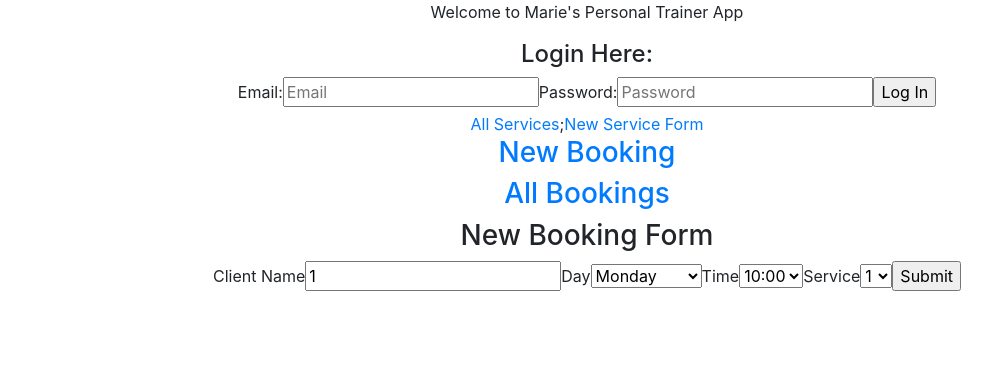
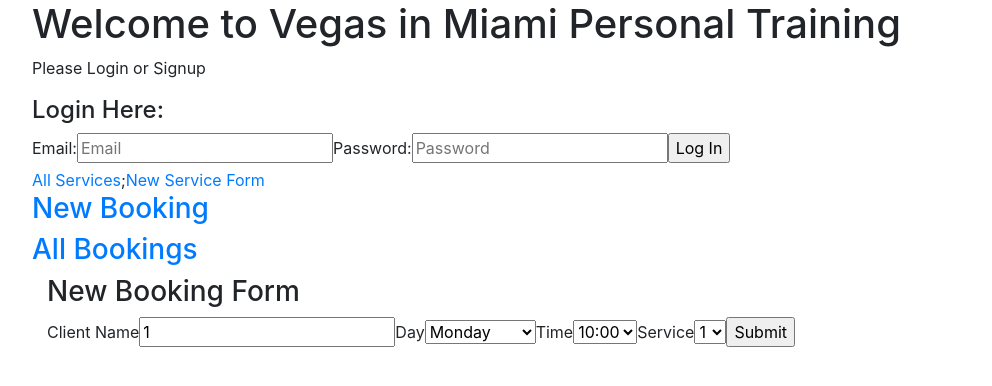
Before and after one commit to Marie-Burns22/trainer-frontend, a React (Create React App) app: page /bookings/new in a window 1280 px wide. Shown: the top 386 px of the page, without its empty margins (53-1045 px from the left). Built offline with nearby package versions, Linux system fonts and the light colour scheme; no server answers.

Commit message:
Add action and reducer to clear login form once successfully submitted

```diff
--- a/src/App.js
+++ b/src/App.js
@@ -18,10 +18,10 @@ class App extends React.Component {
 
   render () {
     return (
-      <div className="App">
-          <p>
-            Welcome to Marie's Personal Trainer App
-          </p>
+      <div className="container">
+          <h1>
+            Welcome to Vegas in Miami Personal Training
+          </h1>
           <ClientsContainer />
           <ServicesContainer />
           <BookingsContainer />
--- a/src/actions/currentClientAction.js
+++ b/src/actions/currentClientAction.js
@@ -1,3 +1,5 @@
+import { resetLoginForm } from './loginFormActions'
+
 // synchronous action creators
 export const setCurrentClient = client => {
     return{
@@ -31,6 +33,7 @@ export const login = credentials => {
                 alert(response.error)
             } else {
                 dispatch(setCurrentClient(response.data))
+                dispatch(resetLoginForm())
             }
         })
         .catch(console.log)
--- a/src/actions/loginFormActions.js
+++ b/src/actions/loginFormActions.js
@@ -4,3 +4,9 @@ export const updateLoginForm = formData => {
         formData
     }
 }
+
+export const resetLoginForm = () => {
+    return {
+        type: "RESET_LOGIN_FORM"
+    }
+}
--- a/src/bookingComponents/Bookings.js
+++ b/src/bookingComponents/Bookings.js
@@ -4,7 +4,7 @@ import Booking from './Booking';
 const Bookings = (props) => {
     return(
         <div>
-            <h3>Bookings</h3>
+            <h3>My Bookings</h3>
             {props.bookings.map(booking => <li key={booking.id}> {booking.attributes.day} <Booking booking={booking}/></li>)}
         </div>
     )
--- a/src/containers/BookingsContainer.js
+++ b/src/containers/BookingsContainer.js
@@ -10,9 +10,11 @@ import {addBooking} from '../actions/bookingActions'
 
 class BookingsContainer extends React.Component {
 
-    componentDidMount() {
-        this.props.fetchBookings()
-    }
+    // componentDidMount commented out to avoid automatic alert everytime page loads.
+    // TODO: fetchBookings only when asked for by currentclient clicking on a button to see all their bookings
+    // componentDidMount() {
+    //     this.props.fetchBookings()
+    // }
 
     render() {
         return (
--- a/src/containers/ClientsContainer.js
+++ b/src/containers/ClientsContainer.js
@@ -11,6 +11,7 @@ class ClientsContainer extends React.Component {
 
         return(
             <div>
+               { this.props.currentClient ? <p>Welcome, {this.props.currentClient.attributes.name}</p> : <p>Please Login or Signup</p>}
                { this.props.currentClient ? <Logout /> : <LoginForm /> }
 
             </div>
--- a/src/reducers/loginFormReducer.js
+++ b/src/reducers/loginFormReducer.js
@@ -7,6 +7,8 @@ export default (state = initialState, action) => {
     switch (action.type) {
         case "UPDATE_LOGIN_FORM":
             return action.formData
+        case "RESET_LOGIN_FORM":
+            return initialState
         default:
             return state
     }
```
